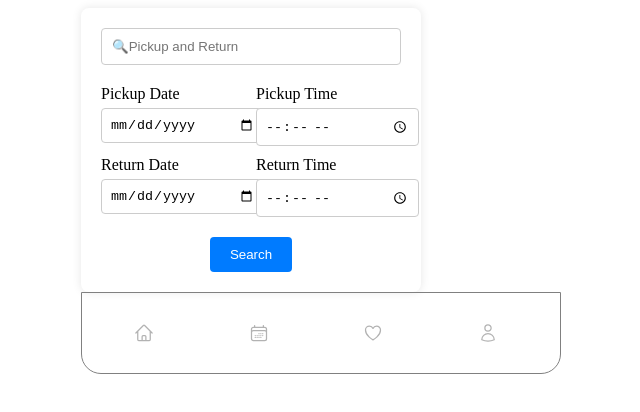
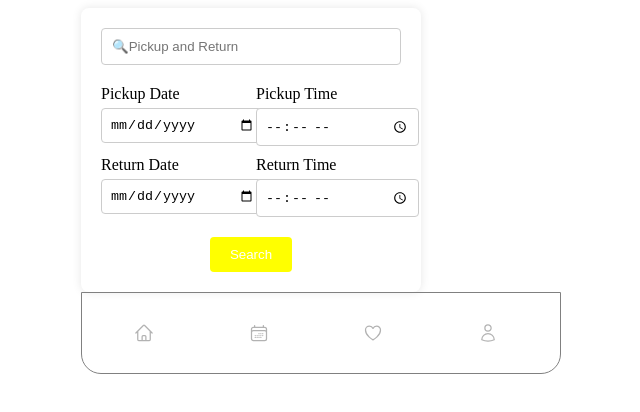
Before and after one commit to angelog5/transferApp, a React (Vite) app: page / in a window 1280 px wide. Shown: the top 412 px of the page, without its empty margins (319-959 px from the left). Built offline with nearby package versions, Linux system fonts and the light colour scheme.

Commit message:
Colore
cambiato colore b

```diff
--- a/src/assets/css/SearchForm.css
+++ b/src/assets/css/SearchForm.css
@@ -59,12 +59,12 @@
     margin-top: 20px;
     padding: 10px 20px;
     border: none;
-    background-color: #007bff;
+    background-color: yellow;
     color: white;
     border-radius: 4px;
     cursor: pointer;
   }
 
   .search-button:hover {
-    background-color: yellow;
+    background-color: rgb(228, 228, 115);
   }
```
